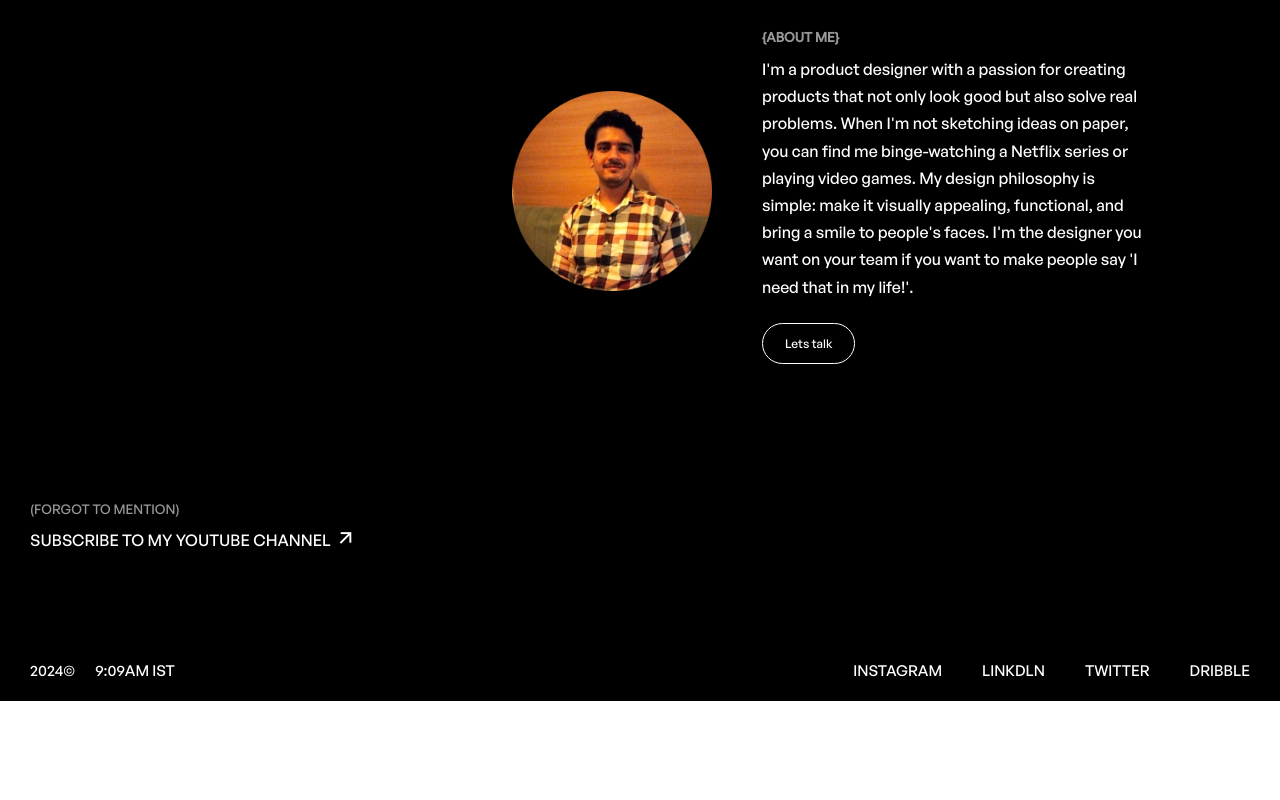
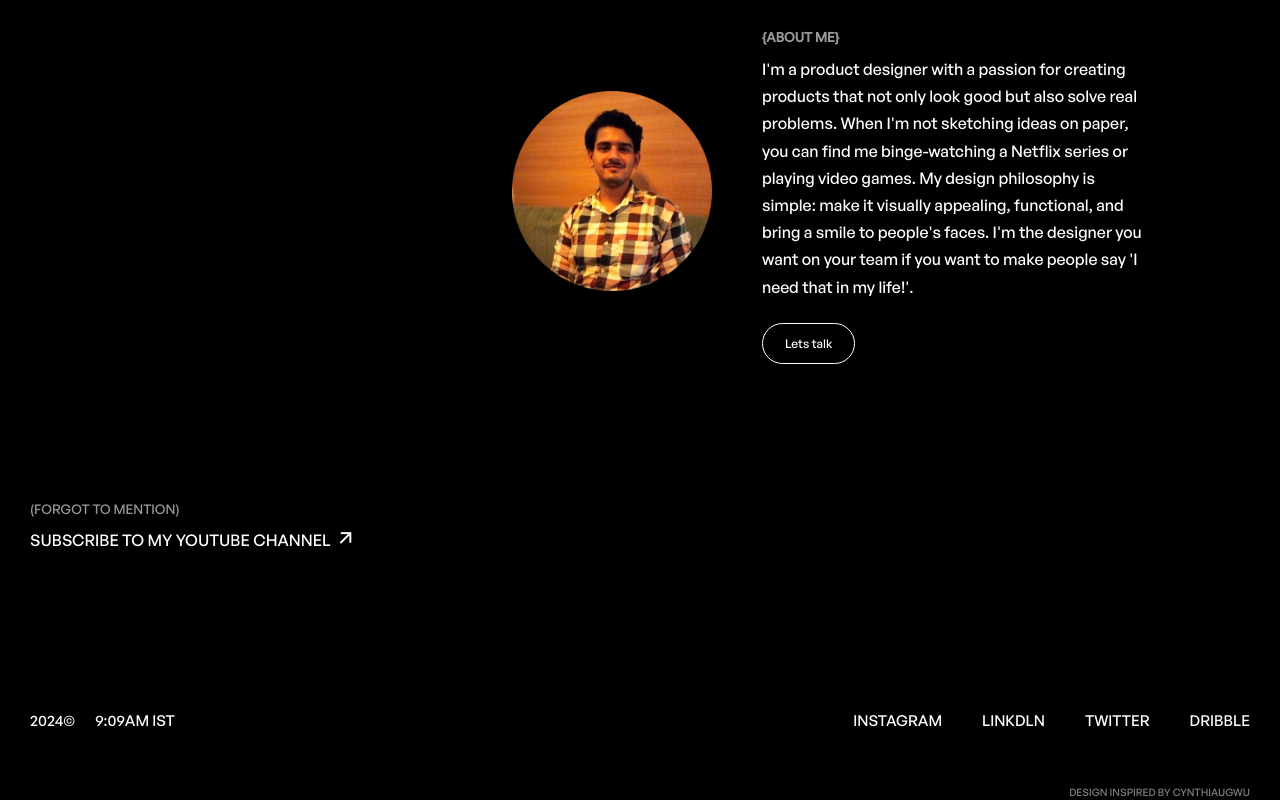
Before and after one commit to i-kartk/frontend-cynthiaugwu, a plain HTML site: page index.html in a window 1280 px wide. Shown: the part 1859-2659 px from the top of the page. Before the commit the page ends 2560 px from the top, so only its background shows below. Drawn offline with nearby package versions, Linux system fonts and the light colour scheme; a script that the page names is missing.

Commit message:
css changes for footer

```diff
--- a/index.html
+++ b/index.html
@@ -96,8 +96,8 @@
                     <a href="#"class ="under-animation">twitter</a>
                     <a href="#"class ="under-animation">dribble</a>
                 </div>
+                <a href="https://cynthiaugwu.com/" class="credit">design inspired by Cynthiaugwu</a>
             </div>
-            <a href="https://cynthiaugwu.com/" class="credit">design inspired by Cynthiaugwu</a>
         </div>
     <script src="https://cdn.jsdelivr.net/npm/locomotive-scroll@3.5.4/dist/locomotive-scroll.min.js"></script>
     <script src="https://cdnjs.cloudflare.com/ajax/libs/gsap/3.12.5/gsap.min.js" integrity="sha512-7eHRwcbYkK4d9g/6tD/mhkf++eoTHwpNM9woBxtPUBWm67zeAfFC+HrdoE2GanKeocly/VxeLvIqwvCdk7qScg==" crossorigin="anonymous" referrerpolicy="no-referrer"></script>
--- a/style.css
+++ b/style.css
@@ -345,14 +345,15 @@ nav a{
 }
 
 .footer{
+    height: 20vh;
     display: flex;
-    height: auto;
     align-items: center;
     justify-content: space-between;
     padding: 20px 30px;
     color: white;
     text-transform: uppercase;
-    position: relative;
+    position: relative; /* Ensure the footer itself is positioned relative */
+    z-index: 1;
 }
 
 .footer-left{
@@ -383,13 +384,14 @@ nav a{
 .credit {
     color: white;
     font-size: .8vw;
+    height: 2vh;
     opacity: .5;
-    text-align: right; /* Align text to the right */
-    padding-left: 2.5vw; /* Adjust spacing as needed */
+    text-align: right;
+    padding-left: 2.5vw;
     margin-right: 30px;
-    position: absolute; /* Use absolute positioning */
-    right: 0; /* Position at the right edge */
-    bottom: 0; /* Position at the bottom edge */
+    position: absolute; /* Absolute positioning for the credit */
+    right: 0;
+    bottom: 0;
     text-decoration: none;
     display: flex;
     align-items: center;
```
